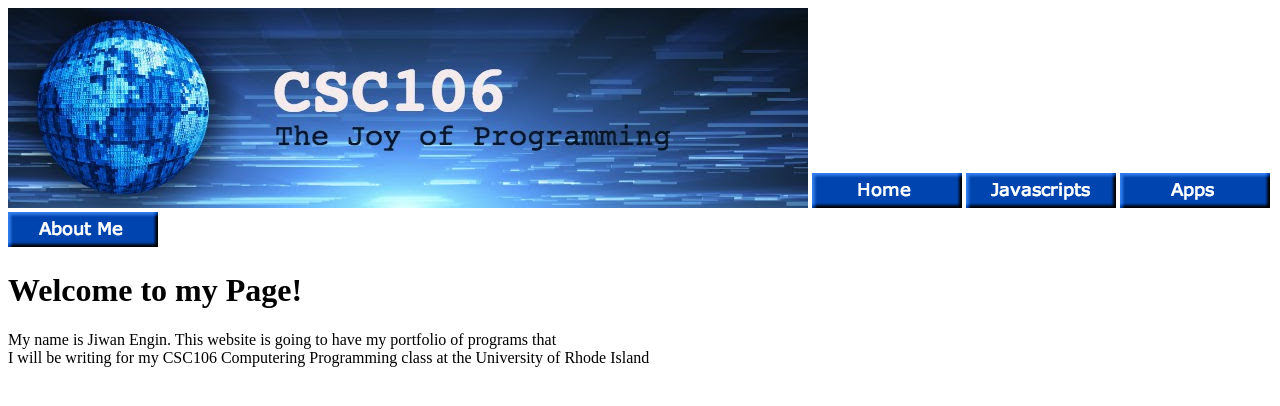
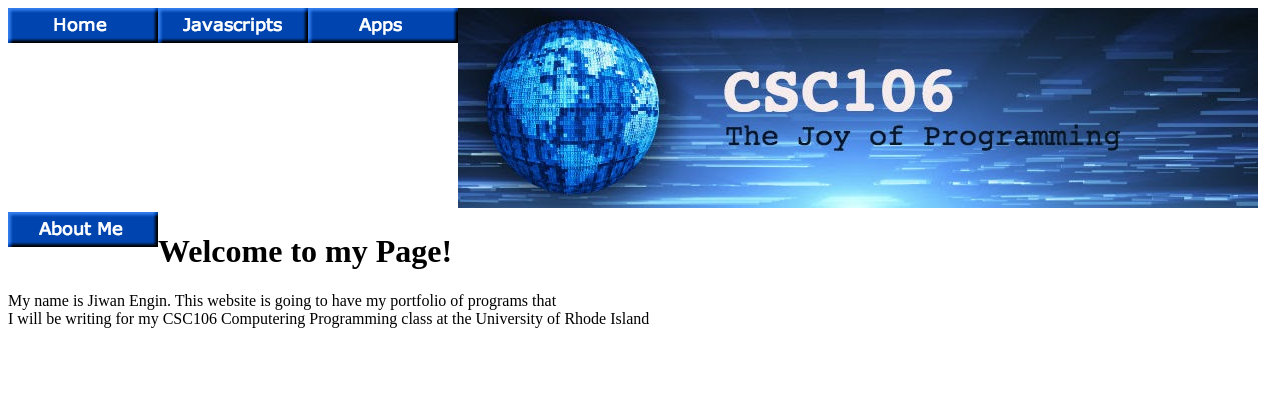
Before and after one commit to jiwan-engin/jiwan-engin.github.io, a plain HTML site: page index.html in a window 1280 px wide. Drawn offline with Linux system fonts and the light colour scheme.

Commit message:
Update index.html

```diff
--- a/index.html
+++ b/index.html
@@ -6,8 +6,7 @@
   </head>
   <body>
   <img src="csc106_banner.jpg">
-  </body>
-    <img src="pasted image 0.png">    <img src="pasted image 0 (1).png">   <img src="pasted image 0 (2).png"> <img src="pasted image 0 (3).png">
+  <img align="left" src="pasted image 0.png">    <img align="left" src="pasted image 0 (1).png">   <img align="left" src="pasted image 0 (2).png"> <img align="left" src="pasted image 0 (3).png">
 
   <h1>Welcome to my Page!</h1>
 
```
